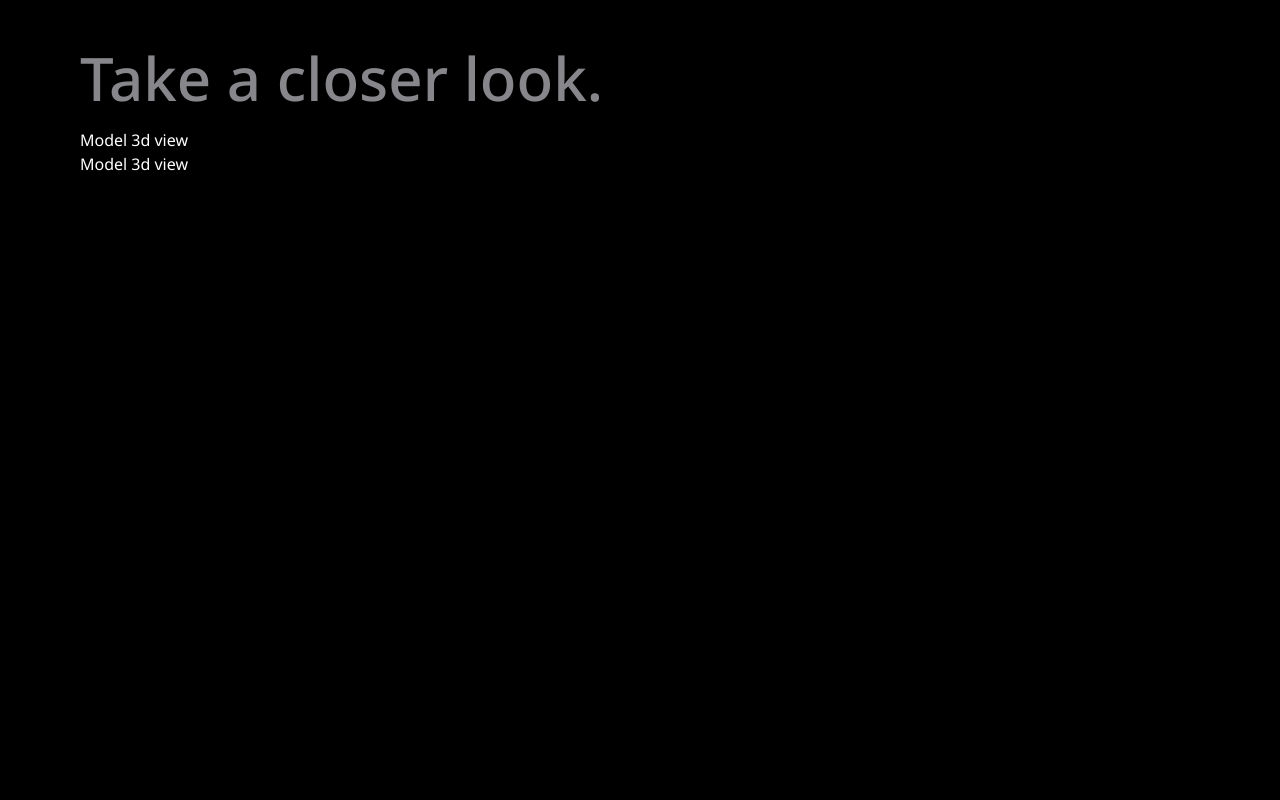
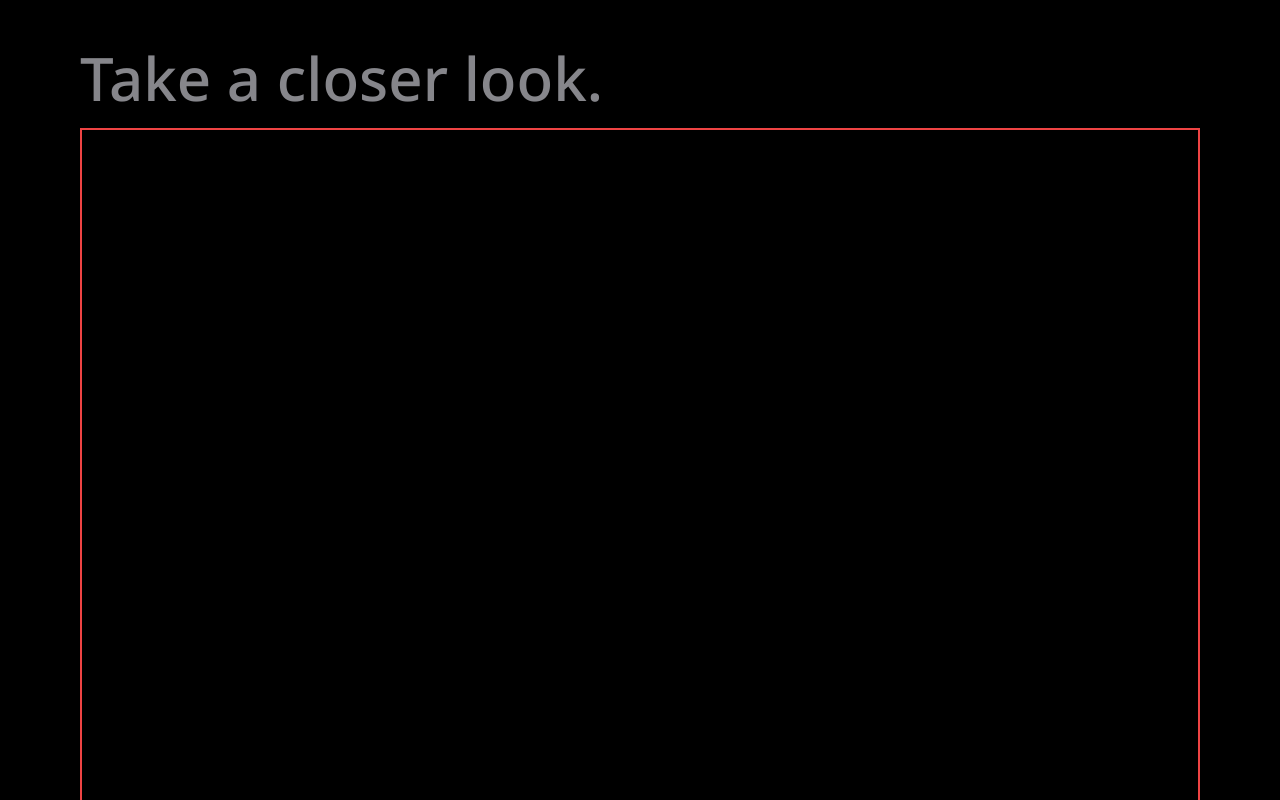
Before and after one commit to acharayaP03/Apple-clone, a React (Vite) app: page / in a window 1280 px wide. Shown: the part 1900-2700 px from the top of the page. Built offline with nearby package versions, Linux system fonts and the light colour scheme.

Commit message:
some more changes

```diff
--- a/src/features/3DModel/Model3DView.jsx
+++ b/src/features/3DModel/Model3DView.jsx
@@ -1,5 +1,30 @@
-function Model3DView() {
-  return <div>Model 3d view</div>;
+import { View } from '@react-three/drei';
+import PropTypes from 'prop-types';
+
+export default function Model3DView({
+  index,
+  groupRef,
+  gsapType,
+  controlRef,
+  setLargeRotation,
+  item,
+  size,
+}) {
+  return (
+    <View
+      index={index}
+      id={gsapType}
+      className={`h-full w-full border-2 border-red-500 ${index === 2 ? 'right-[-100%]' : ''}`}
+    ></View>
+  );
 }
 
-export default Model3DView;
+Model3DView.propTypes = {
+  index: PropTypes.number.isRequired,
+  groupRef: PropTypes.object.isRequired,
+  gsapType: PropTypes.string.isRequired,
+  controlRef: PropTypes.object.isRequired,
+  setLargeRotation: PropTypes.func.isRequired,
+  item: PropTypes.object.isRequired,
+  size: PropTypes.number.isRequired,
+};
```
Also changed, not shown: eslint.config.js (+8 -6 lines).
